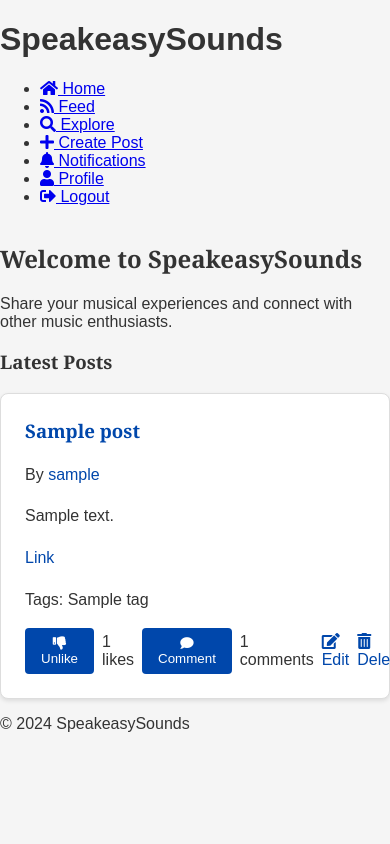
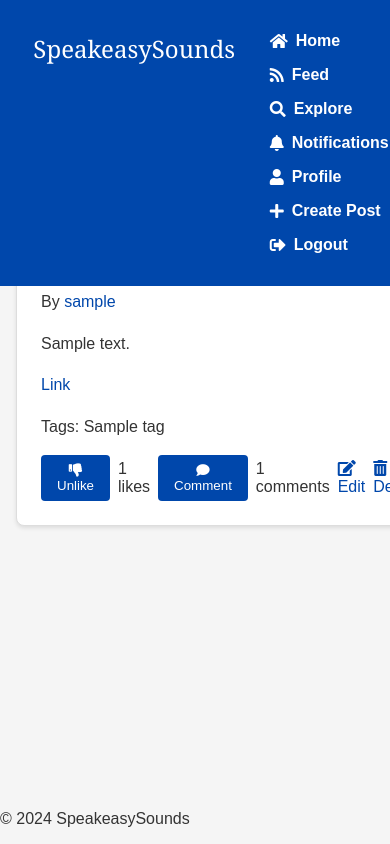
Before and after one commit to MarcusMallia/MarcusMallia-PHPsynoptic, a PHP site: page /scripts/index.php in a window 390 px wide; the page is wider, and only the part inside the window is pictured. Run offline with PHP 8.4, Linux system fonts and the light colour scheme; the visitor is signed in with stand-in values (Sample User, id 1); tables that the repository leaves empty or names only in its code hold one stand-in row (values such as "Sample post").

Commit message:
Redesign Index Page and Sidebar
- Implemented new sidebar design with navigation links.
- Updated index.php to align with the new sidebar layout.
- Applied modern UI styles to the sidebar and main content.
- Ensured responsive design for better usability on different devices.
- Updated CSS to position sidebar on the left and make the footer sticky.
- Enhanced overall user experience with improved spacing and styling.

```diff
--- a/scripts/index.php
+++ b/scripts/index.php
@@ -1,26 +1,32 @@
 <?php
 session_start();
-include '../templates/header.php';
-include 'config.php';
+include '../templates/header.php'; // Adjusted path
+include '../scripts/config.php';   // Adjusted path
 
+// Check if the user is logged in
 if (!isset($_SESSION['user_id'])) {
     header("Location: login.php");
     exit();
 }
 
-$sql_posts = "SELECT Posts.*, Users.username FROM Posts JOIN Users ON Posts.user_id = Users.user_id ORDER BY Posts.created_at DESC LIMIT 10";
-$result_posts = $conn->query($sql_posts);
+// Fetch the latest posts with usernames
+$sql = "SELECT Posts.*, Users.username FROM Posts JOIN Users ON Posts.user_id = Users.user_id ORDER BY Posts.created_at DESC LIMIT 10";
+$result = $conn->query($sql);
 ?>
 
+<div class="main-content">
     <main>
         <h2>Welcome to SpeakeasySounds</h2>
         <p>Share your musical experiences and connect with other music enthusiasts.</p>
 
         <h3>Latest Posts</h3>
-    <?php while ($post = $result_posts->fetch_assoc()): ?>
+        <div class="post-container">
+            <?php while ($post = $result->fetch_assoc()): ?>
                 <?php include '../templates/post.php'; ?>
             <?php endwhile; ?>
+        </div>
     </main>
+</div>
 
 <?php
 include '../templates/footer.php';
--- a/templates/header.php
+++ b/templates/header.php
@@ -1,4 +1,3 @@
-
 <!DOCTYPE html>
 <html lang="en">
 <head>
@@ -11,27 +10,18 @@
     <script src="/MarcusMallia-PHPsynoptic/assets/validation.js" defer></script>
 </head>
 <body>
-    <!-- Header section -->
-    <header>
-        <div class="logo">
-            <h1>SpeakeasySounds</h1>
-        </div>
-        <!-- Navigation menu -->
+    <!-- Sidebar -->
+    <div class="sidebar">
+        <div class="logo">SpeakeasySounds</div>
         <nav>
             <ul>
                 <li><a href="/MarcusMallia-PHPsynoptic/scripts/index.php"><i class="fas fa-home"></i> Home</a></li>
                 <li><a href="/MarcusMallia-PHPsynoptic/scripts/feed.php"><i class="fas fa-rss"></i> Feed</a></li>
                 <li><a href="/MarcusMallia-PHPsynoptic/scripts/explore.php"><i class="fas fa-search"></i> Explore</a></li>
+                <li><a href="/MarcusMallia-PHPsynoptic/scripts/notifications.php"><i class="fas fa-bell"></i> Notifications</a></li>
+                <li><a href="/MarcusMallia-PHPsynoptic/scripts/profile.php"><i class="fas fa-user"></i> Profile</a></li>
                 <li><a href="/MarcusMallia-PHPsynoptic/scripts/create_post.php"><i class="fas fa-plus"></i> Create Post</a></li>
-                <li><a href="/MarcusMallia-PHPsynoptic/scripts/notifications.php"><i class="fas fa-bell"></i> Notifications</a></li>
-                <?php if (isset($_SESSION['user_id'])): ?>
-                    <li><a href="/MarcusMallia-PHPsynoptic/scripts/profile.php"><i class="fas fa-user"></i> Profile</a></li>
-                    <li><a href="/MarcusMallia-PHPsynoptic/scripts/logout.php"><i class="fas fa-sign-out-alt"></i> Logout</a></li>
-                <?php else: ?>
-                    <li><a href="/MarcusMallia-PHPsynoptic/scripts/login.php"><i class="fas fa-sign-in-alt"></i> Login</a></li>
-                    <li><a href="/MarcusMallia-PHPsynoptic/scripts/signup.php"><i class="fas fa-user-plus"></i> Signup</a></li>
-                <?php endif; ?>
+                <li><a href="/MarcusMallia-PHPsynoptic/scripts/logout.php"><i class="fas fa-sign-out-alt"></i> Logout</a></li>
             </ul>
         </nav>
-    </header>
-    <main>
+    </div>
```
Lines whose indentation alone changed are shown as unchanged.
